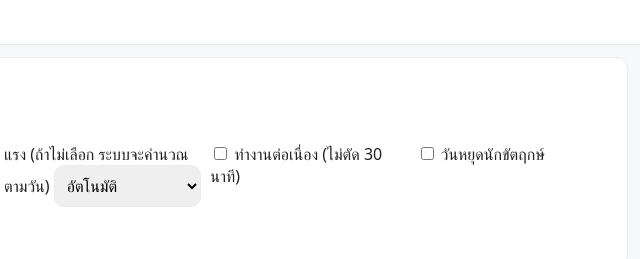
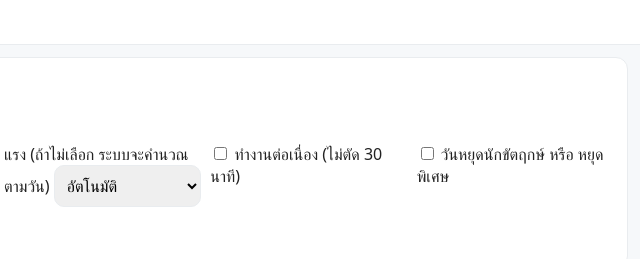
Before and after one commit to ADDDnu/OvertimeCal, a plain HTML site: page index.html in a window 1280 px wide. Both pictures are taken after a click on the button "+ เพิ่มรายการ". Shown: the top 259 px of the page, 640-1280 px from the left. Drawn offline with nearby package versions, Linux system fonts and the light colour scheme.

Commit message:
Update index.html

```diff
--- a/index.html
+++ b/index.html
@@ -48,7 +48,7 @@
             </select>
           </div>
           <div><label><input type="checkbox" id="e-continuous" /> ทำงานต่อเนื่อง (ไม่ตัด 30 นาที)</label></div>
-          <div><label><input type="checkbox" id="e-holiday" /> วันหยุดนักขัตฤกษ์</label></div>
+          <div><label><input type="checkbox" id="e-holiday" /> วันหยุดนักขัตฤกษ์ หรือ หยุดพิเศษ</label></div>
         </div>
         <div class="row" style="margin-top:10px">
           <button class="btn" id="e-save">บันทึก</button>
```
